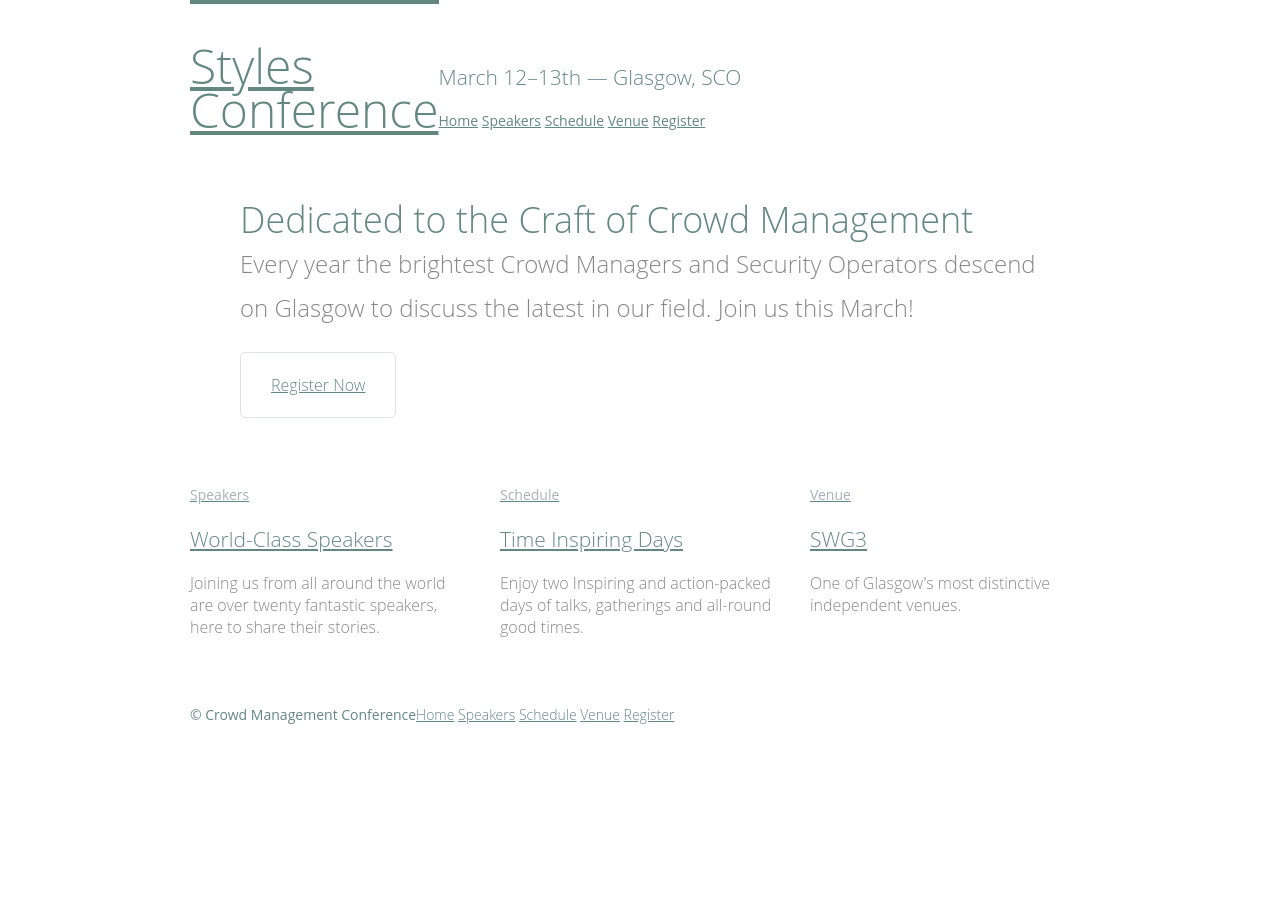
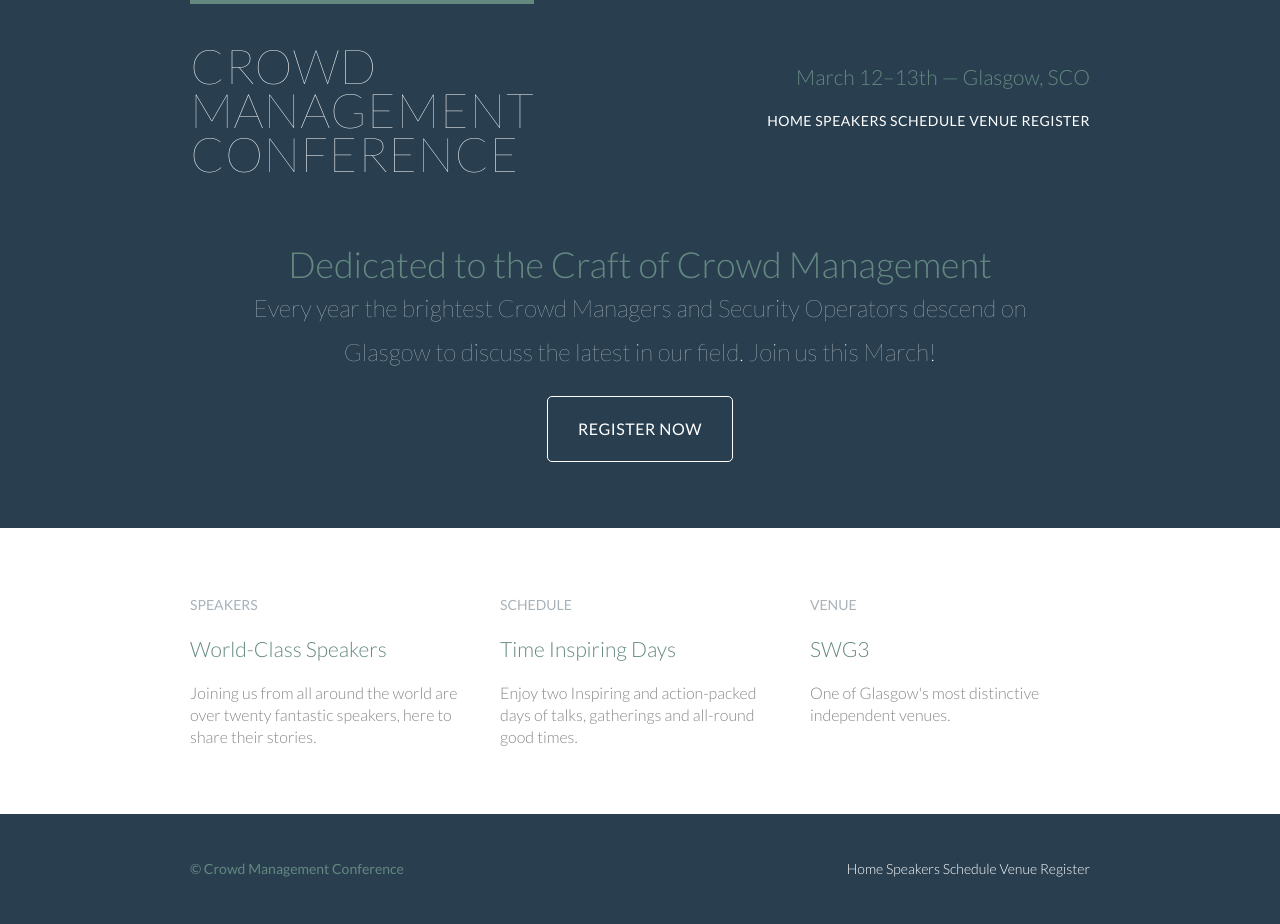
Before and after one commit to Pushss/100-Devs, a plain HTML site: page Class 02/Shay Howe/index.html in a window 1280 px wide. Before the commit the page ends 800 px from the top, so only its background shows below. Drawn offline with Linux system fonts and the light colour scheme.

Commit message:
Chapter 7 Halas

```diff
--- a/Class 02/Shay Howe/assets/stylesheets/main.css
+++ b/Class 02/Shay Howe/assets/stylesheets/main.css
@@ -1,7 +1,3 @@
-/*
-Browser Reset
-*/
-
 html, body, div, span, applet, object, iframe,
 h1, h2, h3, h4, h5, h6, p, blockquote, pre,
 a, abbr, acronym, address, big, cite, code,
@@ -21,12 +17,6 @@ time, mark, audio, video {
   font-size: 100%;
   font: inherit;
   vertical-align: baseline;
-}
-strong{
-  font-weight: 400;
-}
-cite, em{
-  font-style: italic;
 }
 /* HTML5 display-role reset for older browsers */
 article, aside, details, figcaption, figure,
@@ -50,6 +40,18 @@ q:before, q:after {
 table {
   border-collapse: collapse;
   border-spacing: 0;
+}
+
+/*
+  ========================================
+  Custom styles
+  ========================================
+*/
+
+body {
+  background: #293f50;
+  color: #888;
+  font: 300 16px/22px "Lato", "Open Sans", "Helvetica Neue", Helvetica, Arial, sans-serif;
 }
 
 /*
@@ -94,23 +96,124 @@ table {
 
 /*
   ========================================
+  Clearfix
+  ========================================
+*/
+
+.group:before,
+.group:after {
+  content: "";
+  display: table;
+}
+.group:after {
+  clear: both;
+}
+.group {
+  clear: both;
+  *zoom: 1;
+}
+
+/*
+  ========================================
+  Rows
+  ========================================
+*/
+
+.row,
+.row-alt {
+  min-width: 960px;
+}
+.row {
+  background: #fff;
+  padding: 66px 0 44px 0;
+}
+.row-alt {
+  background: #cbe2c1;
+  background: -webkit-linear-gradient(to right, #a1d3b0, #f6f1d3);
+  background:    -moz-linear-gradient(to right, #a1d3b0, #f6f1d3);
+  background:         linear-gradient(to right, #a1d3b0, #f6f1d3);
+  padding: 44px 0 22px 0;
+}
+
+/*
+  ========================================
   Typography
   ========================================
 */
 
+h1, h2, h3, h4 {
+  color: #648880;
+}
 h1, h3, h4, h5, p {
   margin-bottom: 22px;
 }
-.tagline {
-  margin: 66px 0 22px 0;
+h1 {
+  font-size: 36px;
+  line-height: 44px;
 }
-.primary-nav {
+h2 {
+  font-size: 24px;
+  line-height: 44px;
+}
+h3 {
+  font-size: 21px;
+}
+h4 {
+  font-size: 18px;
+}
+h5 {
+  color: #a9b2b9;
   font-size: 14px;
   font-weight: 400;
+  text-transform: uppercase;
 }
-.teaser a:hover h3 {
+strong {
+  font-weight: 400;
+}
+cite,
+em {
+  font-style: italic;
+}
+
+/*
+  ========================================
+  Leads
+  ========================================
+*/
+
+.lead {
+  text-align: center;
+}
+.lead p {
+  font-size: 21px;
+  line-height: 33px;
+}
+
+/*
+  ========================================
+  Links
+  ========================================
+*/
+
+a {
+  color: #648880;
+  text-decoration: none;
+}
+a:hover {
   color: #a9b2b9;
 }
+p a {
+  border-bottom: 1px solid #dfe2e5;
+}
+.primary-header a,
+.primary-footer a {
+  color: #fff;
+}
+.primary-header a:hover,
+.primary-footer a:hover {
+  color: #648880;
+}
+
 /*
   ========================================
   Buttons
@@ -119,65 +222,54 @@ h1, h3, h4, h5, p {
 
 .btn {
   border-radius: 5px;
+  color: #fff;
+  cursor: pointer;
   display: inline-block;
+  font-weight: 400;
+  letter-spacing: .5px;
   margin: 0;
+  text-transform: uppercase;
 }
 .btn-alt {
-  border: 1px solid #dfe2e5;
+  border: 1px solid #fff;
   padding: 10px 30px;
+}
+.btn-alt:hover {
+  background: #fff;
+  color: #648880;
 }
 
 /*
   ========================================
-  Home
+  Primary header
   ========================================
 */
 
-.hero {
+.logo {
+  border-top: 4px solid #648880;
+  float: left;
+  font-size: 48px;
+  font-weight: 100;
+  letter-spacing: .5px;
   line-height: 44px;
-  padding: 22px 80px 66px 80px;
+  padding: 40px 0 22px 0;
+  text-transform: uppercase;
 }
-.hero h2 {
-  font-size: 36px;
+.tagline {
+  margin: 66px 0 22px 0;
+  text-align: right;
 }
-.hero p {
-  font-size: 24px;
+.primary-nav {
+  font-size: 14px;
+  font-weight: 400;
+  letter-spacing: .5px;
+  text-transform: uppercase;
 }
 
 /*
-========================================
-Clearfix
-========================================
-*/
-.group:before,
-.group:after{
-  content:"";
-  display:table;
-}
-.group::after{
-  clear: both;
-}
-.group{
-  clear: both;
-  *zoom: 1;
-}
-/*
-========================================
-Primary Header
-========================================
-*/
-
-.logo{
-  border-top: 4px solid #648880;
-  float: left;
-  font-size: 48px;
-  line-height: 44px;
-  padding: 40px 0 22px 0;
-}
-/*
-========================================
-Primary Footer
-========================================
+  ========================================
+  Primary footer
+  ========================================
 */
 
 .primary-footer {
@@ -190,47 +282,36 @@ Primary Footer
   float: left;
   font-weight: 400;
 }
+
 /*
-=========================================
-Custom Styles
-=========================================
+  ========================================
+  Navigation
+  ========================================
 */
 
-body {
- color: #888;
- font: 300 16px/22px "Open Sans", "Helvetica Neue", Helvetica, Arial, sans-serif;
+.nav {
+  text-align: right;
 }
-h1, h2, h3, h4{
-  color: #648880;
-}
-h1{
-  font-size: 36px;
-  line-height: 44px;
-}
-h2{
-  font-size: 24px;
-  line-height: 44px;
-}
-h3{
-  font-size: 21px;
-}
-h4{
-  font-size: 18px;
-}
-h5{
-  color: #a9b2b9;
-  font-size: 14px;
-  font-weight: 400;
-}
+
 /*
-=========================================
-Links
-=========================================
+  ========================================
+  Home
+  ========================================
 */
 
-a:hover{
+.hero {
+  color: #fff;
+  line-height: 44px;
+  padding: 22px 80px 66px 80px;
+  text-align: center;
+}
+.hero h2 {
+  font-size: 36px;
+}
+.hero p {
+  font-size: 24px;
+  font-weight: 100;
+}
+.teaser a:hover h3 {
   color: #a9b2b9;
 }
-a{
-  color: #648880
-}
--- a/Class 02/Shay Howe/index.html
+++ b/Class 02/Shay Howe/index.html
@@ -1,22 +1,22 @@
 <!DOCTYPE html>
 <html lang="en">
     <head>
-        <meta charset="   UTF-8" />
-        <meta name="viewport" content="width=device-width, initial-scale=1.0" />
-        <meta http-equiv="X-UA-Compatible" content="ie=edge" />
-        <link rel="stylesheet" href="assets\stylesheets\main.css" />
+        <meta charset="utf-8">
         <title>Crowd Management Conference</title>
+        <link rel="stylesheet" href="assets/stylesheets/main.css">
+        <link rel="stylesheet"
+        href="http://fonts.googleapis.com/css?family=Lato:100,300,400">
       </head>
     <body>
 
         <!-- Header -->
 
-        <header class="container group">
+        <header class="primary-header container group">
             <h1 class="logo">
-                <a href="index.html">Styles <br> Conference</a>
+                <a href="index.html">Crowd <br> Management <br> Conference</a>
             </h1>
             <h3 class="tagline">March 12&ndash;13th &mdash; Glasgow, SCO</h3>
-            <nav class="primary-nav">
+            <nav class="nav primary-nav">
                 <a href="index.html">Home</a>
                 <a href="speakers.html">Speakers</a>
                 <a href="schedule.html">Schedule</a>
@@ -35,7 +35,8 @@
 
         <!-- Teasers -->
 
-        <section class="grid">
+        <section class="row">
+            <div class="grid">
 
                 <!-- Speakers -->
 
@@ -66,14 +67,14 @@
                     </a>
                     <p>One of Glasgow's most distinctive independent venues.</p>
                 </section>
-
+            </div>
         </section>
 
         <!-- Footer -->
 
         <footer class="primary-footer container group">
             <small>&copy; Crowd Management Conference</small>
-            <nav>
+            <nav class="nav">
                 <a href="index.html">Home</a>
                 <a href="speakers.html">Speakers</a>
                 <a href="schedule.html">Schedule</a>
```
Also changed, not shown: Class 02/Shay Howe/register.html (+28 -10 lines), Class 02/Shay Howe/schedule.html (+28 -10 lines), Class 02/Shay Howe/speakers.html (+28 -10 lines), Class 02/Shay Howe/venue.html (+28 -10 lines). Lines whose indentation alone changed are shown as unchanged.
